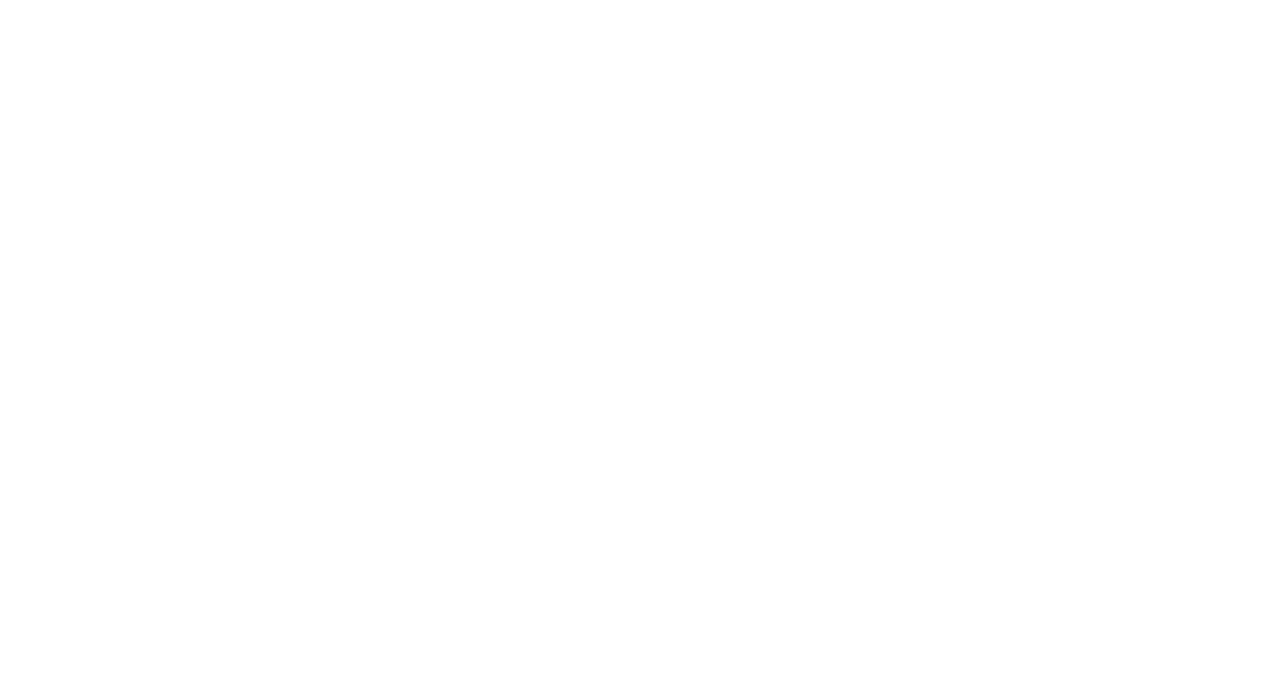
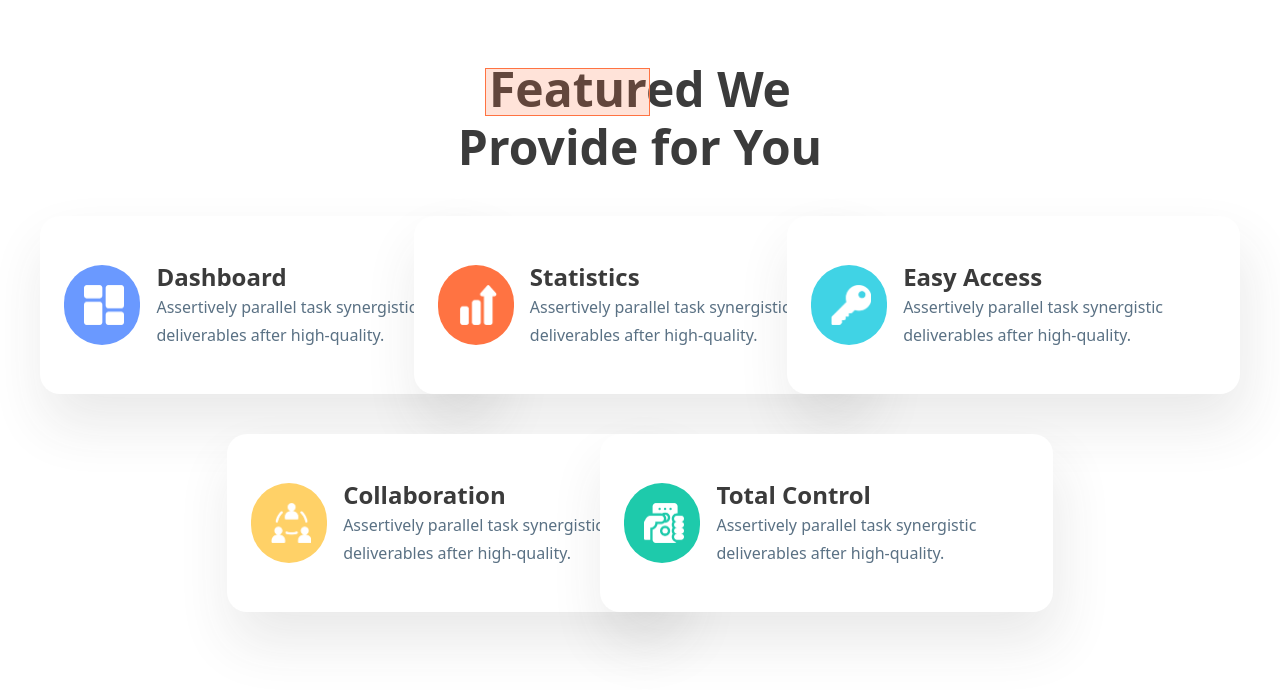
Before and after one commit to Binwaran/mini-project-service-monitor, a plain HTML site: page index.html in a window 1280 px wide. Drawn offline with nearby package versions, Linux system fonts and the light colour scheme; a web font is replaced by a local one.

Commit message:
feat:add html and style tailwind on dev2

```diff
--- a/index.html
+++ b/index.html
@@ -1,5 +1,6 @@
 <!DOCTYPE html>
 <html lang="en">
+
 <head>
     <meta charset="UTF-8">
     <meta name="viewport" content="width=, initial-scale=1.0">
@@ -7,12 +8,17 @@
     <link rel="stylesheet" href="styles.css">
     <link rel="preconnect" href="https://fonts.googleapis.com">
     <link rel="preconnect" href="https://fonts.gstatic.com" crossorigin>
-    <link href="https://fonts.googleapis.com/css2?family=DM+Sans:ital,opsz,wght@0,9..40,100..1000;1,9..40,100..1000&family=Inter:ital,opsz,wght@0,14..32,100..900;1,14..32,100..900&family=Kodchasan:ital,wght@0,200;0,300;0,400;0,500;0,600;0,700;1,200;1,300;1,400;1,500;1,600;1,700&display=swap" rel="stylesheet">
+    <link
+        href="https://fonts.googleapis.com/css2?family=DM+Sans:ital,opsz,wght@0,9..40,100..1000;1,9..40,100..1000&family=Inter:ital,opsz,wght@0,14..32,100..900;1,14..32,100..900&family=Kodchasan:ital,wght@0,200;0,300;0,400;0,500;0,600;0,700;1,200;1,300;1,400;1,500;1,600;1,700&display=swap"
+        rel="stylesheet">
     <link rel="preconnect" href="https://fonts.googleapis.com">
     <link rel="preconnect" href="https://fonts.gstatic.com" crossorigin>
-    <link href="https://fonts.googleapis.com/css2?family=DM+Sans:ital,opsz,wght@0,9..40,100..1000;1,9..40,100..1000&family=Inter:ital,opsz,wght@0,14..32,100..900;1,14..32,100..900&family=Kodchasan:ital,wght@0,200;0,300;0,400;0,500;0,600;0,700;1,200;1,300;1,400;1,500;1,600;1,700&family=Montserrat:ital,wght@0,100..900;1,100..900&display=swap" rel="stylesheet">
+    <link
+        href="https://fonts.googleapis.com/css2?family=DM+Sans:ital,opsz,wght@0,9..40,100..1000;1,9..40,100..1000&family=Inter:ital,opsz,wght@0,14..32,100..900;1,14..32,100..900&family=Kodchasan:ital,wght@0,200;0,300;0,400;0,500;0,600;0,700;1,200;1,300;1,400;1,500;1,600;1,700&family=Montserrat:ital,wght@0,100..900;1,100..900&display=swap"
+        rel="stylesheet">
     <script src="https://cdn.tailwindcss.com"></script>
 </head>
+
 <body>
     <header>
         <!-- Dev 1-->
@@ -20,6 +26,94 @@
 
     <!-- Featured Dev 2-->
 
+    <div class="flex flex-col mx-[10px] my-[40px] sm:mx-[100px] sm:my-[60px] ">
+        <!-- Title Section -->
+        <div class="flex flex-row justify-center mb-[40px]">
+            <div>
+                <h2
+                    class="relative w-[194px] h-[68px] sm:w-[380px] sm:h-[116px] text-[24px] sm:text-[48px] font-Montserrat text-[#3B3B3B] font-black leading-[34px] sm:leading-[58px] text-center">
+                    Featured We Provide for You
+                    <div
+                        class="absolute top-[4px] left-[9px] w-[93px] h-[30px] sm:top-[8px] sm:left-[35px] bg-[#FF734233]/20 sm:w-[165px] sm:h-[48px] border-[#FF7342] border-[0.5px] ">
+                    </div>
+                </h2>
+            </div>
+        </div>
+
+        <!-- Feature Cards -->
+        <div class="flex-col justify-items-center sm:justify-items-center sm:flex-row sm:grid sm:grid-cols-6 sm:grid-rows-2 gap-x-[40px] gap-y-[40px]">
+
+            <!-- Dashboard 1 -->
+            <div
+                class="w-[453px] h-[178px] sm:w-[453px] sm:h-[178px] flex col-span-2 flex items-center bg-white shadow-[5px_30px_56px_0px_#3737371C] rounded-[20px] p-6">
+                <div class="relative w-[120px] h-[80px] bg-[#6A99FF] rounded-full">
+                    <img class="absolute top-[20px] left-[20px] w-[40px]" src="/images/dashboard.png" alt="dashboard">
+                </div>
+                <div class="ml-4">
+                    <h3 class="font-Montserrat font-bold text-[#3B3B3B] text-[24px] leading-[32px]">Dashboard</h3>
+                    <p class="font-DM+Sans font-normal text-[#5A7184] text-[16px] leading-[28px]">Assertively parallel
+                        task synergistic deliverables after high-quality.</p>
+                </div>
+            </div>
+
+            <!-- Statistics 2 -->
+            <div
+                class="w-[453px] h-[178px] col-span-2 col-start-3 flex items-center bg-white shadow-[5px_30px_56px_0px_#3737371C] rounded-[20px] p-6">
+                <div class="relative w-[120px] h-[80px] bg-[#FF7342] text-white rounded-full">
+                    <img class="absolute top-[20px] left-[20px] w-[40px]" src="/images/graph.png" alt="graph">
+                </div>
+                <div class="ml-4">
+                    <h3 class="font-Montserrat font-bold text-[#3B3B3B] text-[24px] leading-[32px]">Statistics</h3>
+                    <p class="font-DM+Sans font-normal text-[#5A7184] text-[16px] leading-[28px]">Assertively parallel
+                        task synergistic deliverables after
+                        high-quality.</p>
+                </div>
+            </div>
+
+            <!-- Easy Access 3 -->
+            <div
+                class="w-[453px] h-[178px] col-span-2 col-start-5 flex items-center bg-white shadow-[5px_30px_56px_0px_#3737371C] rounded-[20px] p-6">
+                <div class="relative w-[120px] h-[80px] bg-[#40D3E5] text-white rounded-full">
+                    <img class="absolute top-[20px] left-[20px] w-[40px]" src="/images/key.png" alt="key">
+                </div>
+                <div class="ml-4">
+                    <h3 class="font-Montserrat font-bold text-[#3B3B3B] text-[24px] leading-[32px]">Easy Access</h3>
+                    <p class="font-DM+Sans font-normal text-[#5A7184] text-[16px] leading-[28px]">Assertively parallel
+                        task synergistic deliverables after
+                        high-quality.</p>
+                </div>
+            </div>
+
+            <!-- Collaboration 4 -->
+            <div
+                class="w-[453px] h-[178px] col-span-2 col-start-2 row-start-2 flex items-center bg-white shadow-[5px_30px_56px_0px_#3737371C] rounded-[20px] p-6">
+                <div class="relative w-[120px] h-[80px] bg-[#FFD167] text-white rounded-full">
+                    <img class="absolute top-[20px] left-[20px] w-[40px]" src="/images/people.png" alt="people">
+                </div>
+                <div class="ml-4">
+                    <h3 class="font-Montserrat font-bold text-[#3B3B3B] text-[24px] leading-[32px]">Collaboration</h3>
+                    <p class="font-DM+Sans font-normal text-[#5A7184] text-[16px] leading-[28px]">Assertively parallel
+                        task synergistic deliverables after
+                        high-quality.</p>
+                </div>
+            </div>
+
+            <!-- Total Control 5 -->
+            <div
+                class="w-[453px] h-[178px] col-span-2 col-start-4 row-start-2 flex items-center bg-white shadow-[5px_30px_56px_0px_#3737371C] rounded-[20px] p-6">
+                <div class="relative w-[120px] h-[80px] bg-[#1ECAAB] text-white rounded-full">
+                    <img class="absolute top-[20px] left-[20px] w-[40px]" src="/images/remote-control.png"
+                        alt="remote-control">
+                </div>
+                <div class="ml-4">
+                    <h3 class="font-Montserrat font-bold text-[#3B3B3B] text-[24px] leading-[32px]">Total Control</h3>
+                    <p class="font-DM+Sans font-normal text-[#5A7184] text-[16px] leading-[28px]">Assertively parallel
+                        task synergistic deliverables after
+                        high-quality.</p>
+                </div>
+            </div>
+        </div>
+    </div>
     <!-- Everythings Dev 3-->
 
     <!-- Intrigate & pricing Dev 4-->
@@ -29,4 +123,5 @@
     </footer>
 
 </body>
+
 </html>
--- a/styles.css
+++ b/styles.css
@@ -1,3 +1,8 @@
+* {
+    margin: 0;
+    padding: 0;
+    box-sizing: border-box;
+}
 :root {
     --primary-color: #FFFFFF; /* สีหลัก */
     --secondary-color: #; /* สีรอง */
@@ -7,6 +12,7 @@
     --padding: 16px; /* ระยะห่าง */
 }
 
+
 /*-- ตัวอย่างวิธีใช้
 ใช้ใน css
 background-color: var(--primary-color);
```
Also changed, not shown: images/dashboard.png (added), images/graph.png (added), images/key.png (added), images/people.png (added), images/remote-control.png (added).
